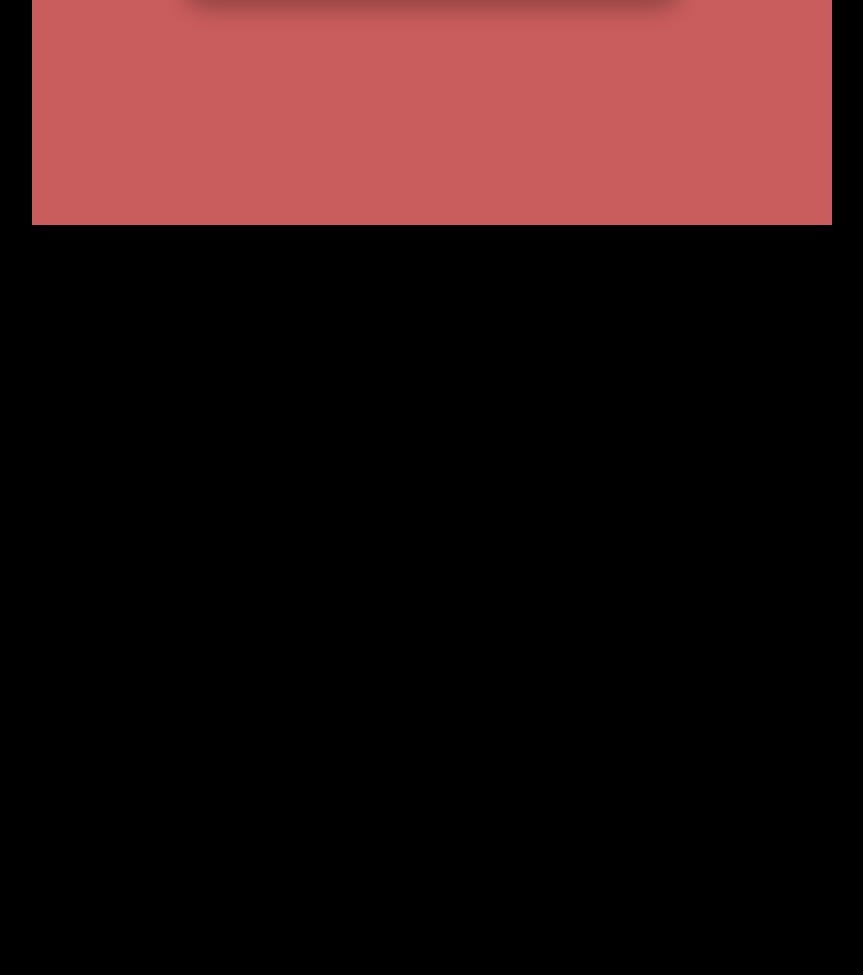
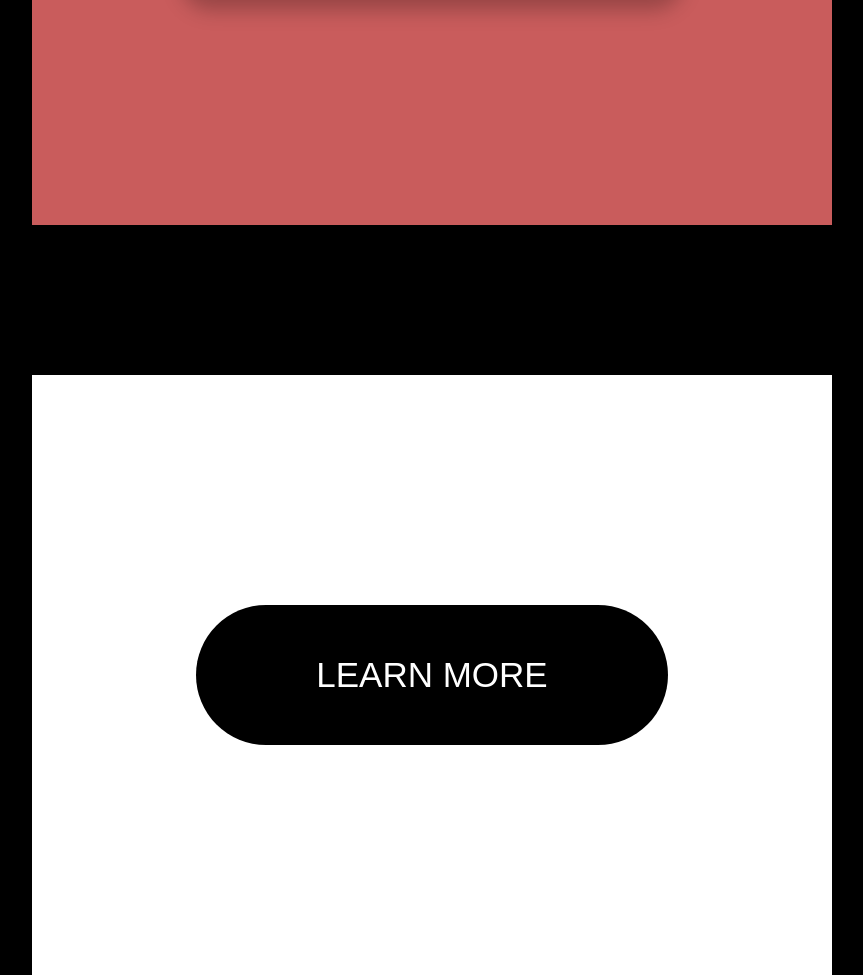
Before and after one commit to EduardValevich/Animation, a plain HTML site: page index.html in a window 1280 px wide. Shown: the part 1281-2256 px from the top of the page, without its empty margins (208-1071 px from the left). Before the commit the page ends 1506 px from the top, so only its background shows below. Drawn offline with Linux system fonts and the light colour scheme.

Commit message:
button-2 created

```diff
--- a/css/styles.css
+++ b/css/styles.css
@@ -54,6 +54,30 @@ body {
 }
 
 .button-1:hover {
-    box-shadow: 0 5px 20px 15px rgba(0, 0, 0, 0.658);
+    box-shadow: 0 10px 20px 15px rgba(0, 0, 0, 0.658);
     transform: translate(0,6px);
 }
+
+.white-3 {
+    background-color: rgb(255, 255, 255);
+    height: 600px;
+    width: 800px;
+    display: flex;
+    justify-content: center;
+    align-items: center;
+    margin-top: 150px;
+}
+
+.button-2 {
+    padding: 50px 120px;
+    background-color: rgb(0, 0, 0);
+    font-size: 35px;
+    border-radius: 80px;
+    color: white;
+    transition-duration: 250ms;
+    border: none;
+}
+
+.button-2:hover {
+    background-color: rgb(60, 248, 160);
+}
--- a/index.html
+++ b/index.html
@@ -16,5 +16,8 @@
     <div class="white-2">
         <button class="button-1">launch a rocket</button>
     </div>
+    <div class="white-3">
+        <button class="button-2">LEARN MORE</button>
+    </div>
 </body>
 </html>
```
